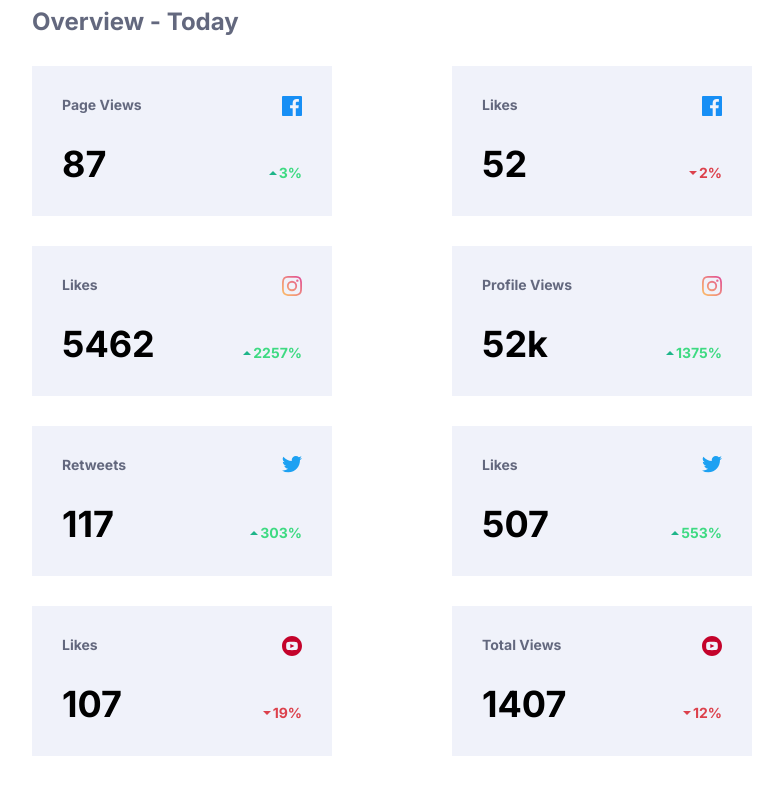
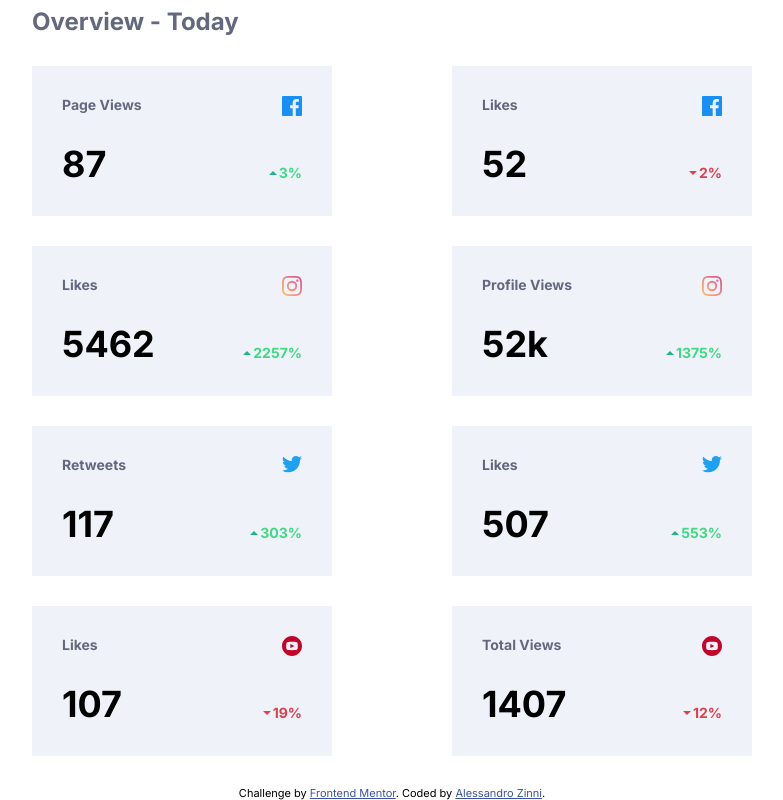
Before and after one commit to Zinni98/Social_media, a plain HTML site: page index.html in a window 1280 px wide. Shown: the part 719-1519 px from the top of the page, without its empty margins (248-1031 px from the left). Drawn offline with nearby package versions, Linux system fonts and the light colour scheme.

Commit message:
Small changes

```diff
--- a/index.html
+++ b/index.html
@@ -178,7 +178,10 @@
 
         </div>
 
-
+        <div class="attribution">
+            Challenge by <a href="https://www.frontendmentor.io?ref=challenge" target="_blank">Frontend Mentor</a>.
+            Coded by <a href="#">Alessandro Zinni</a>.
+        </div>
 
     </div>
 
--- a/styles/style.css
+++ b/styles/style.css
@@ -312,3 +312,9 @@ header{
 }
 
 /* END OF DARK SIDE OF THE MOON */
+
+
+
+
+.attribution { font-size: 11px; text-align: center; }
+    .attribution a { color: hsl(228, 45%, 44%); }
```
